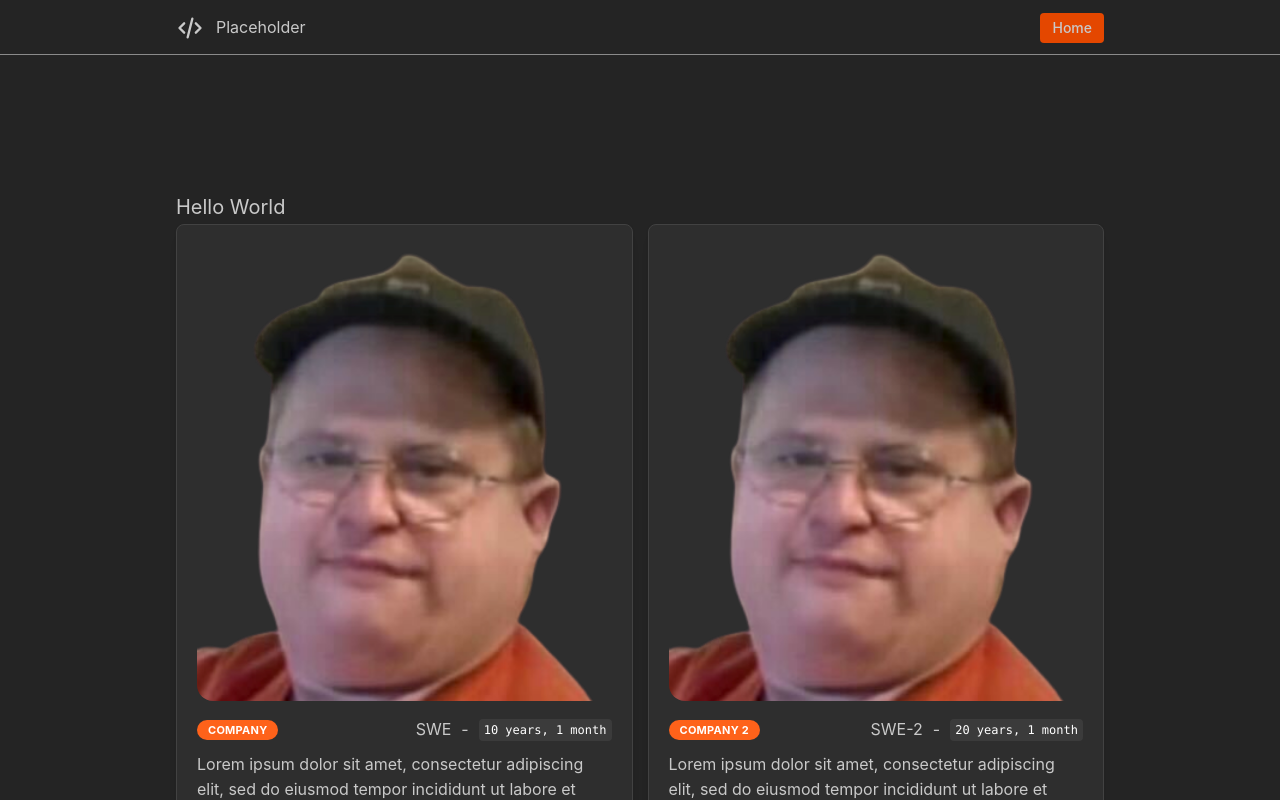
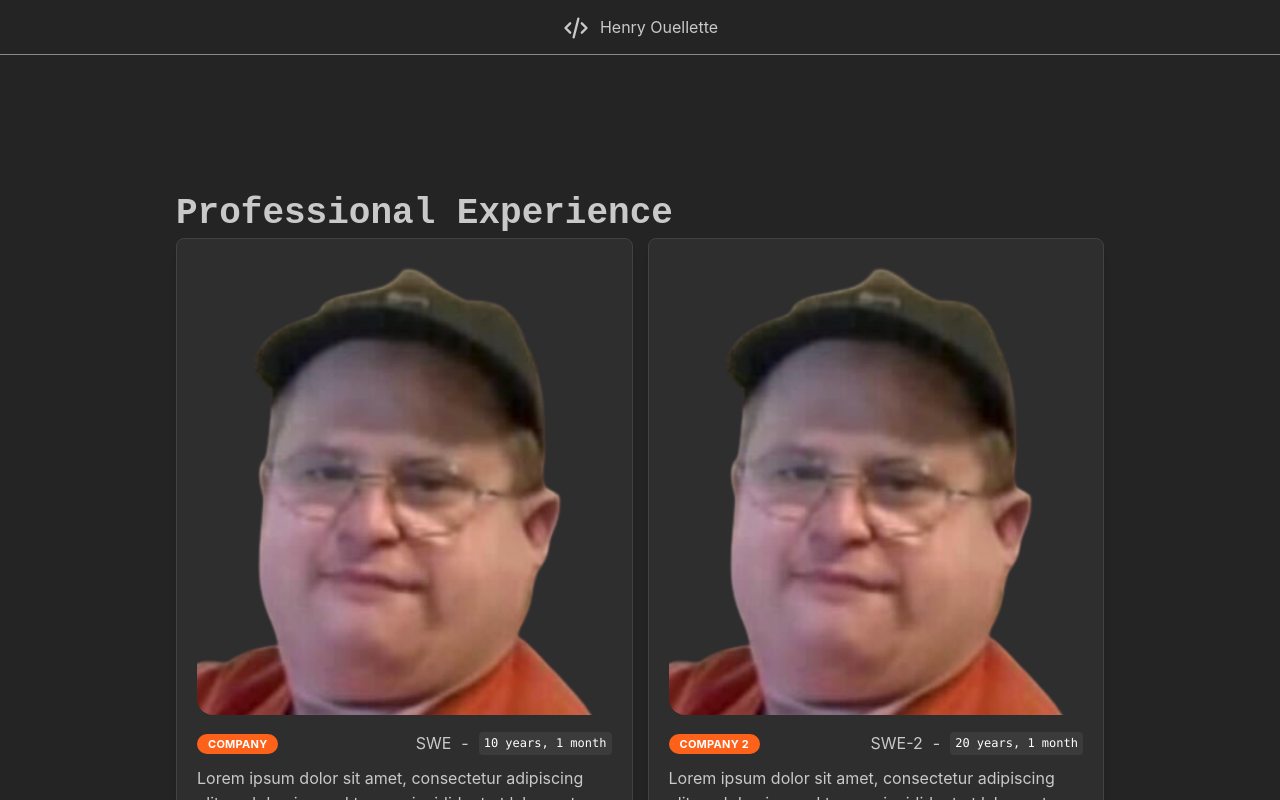
Before and after one commit to hxvry-dev/site, a React (Vite) app: page / in a window 1280 px wide. Shown: the top 800 px of the page. Built offline with nearby package versions, Linux system fonts and the light colour scheme.

Commit message:
Change TopBar. We don't need a NavBar.

```diff
--- a/src/components/TopBar.tsx
+++ b/src/components/TopBar.tsx
@@ -1,41 +1,18 @@
-import { Center, Container, Group, Space, Text } from '@mantine/core';
+import { Center, Container, Space, Text } from '@mantine/core';
 import { IconCode } from '@tabler/icons-react';
 import classes from './css/TopBar.module.css';
-import Links from './shared/links';
-import { useLocation, useNavigate } from 'react-router-dom';
 
 const TopBar = () => {
-	const nav = useNavigate();
-	const location = useLocation();
-
 	return (
 		<header className={classes.header}>
 			<Container size="md" className={classes.inner}>
-				<Center>
-					<IconCode size={28} />
-					<Space w="sm" />
-					<Text className={classes.highlight} component="a" href="/">
-						Placeholder
-					</Text>
-				</Center>
-				<Group gap={5} visibleFrom="xs">
-					{Links.map((link) => (
-						<a
-							key={link.label}
-							href={link.link}
-							className={classes.link}
-							data-active={
-								location.pathname === link.link || undefined
-							}
-							onClick={(event) => {
-								nav(link.link);
-								event.preventDefault();
-							}}
-						>
-							{link.label}
-						</a>
-					))}
-				</Group>
+				<Text component="a" href="/">
+					<Center>
+						<IconCode size={28} />
+						<Space w="xs" />
+						Henry Ouellette
+					</Center>
+				</Text>
 			</Container>
 		</header>
 	);
--- a/src/components/css/TopBar.module.css
+++ b/src/components/css/TopBar.module.css
@@ -8,27 +8,6 @@
 .inner {
 	height: rem(55px);
 	display: flex;
-	justify-content: space-between;
+	justify-content: center;
 	align-items: center;
 }
-
-.link {
-	display: block;
-	line-height: 1;
-	padding: rem(8px) rem(12px);
-	border-radius: var(--mantine-radius-sm);
-	text-decoration: none;
-	font-size: var(--mantine-font-size-sm);
-	color: light-dark(var(--mantine-color-gray-5), var(--mantine-color-dark-0));
-	font-weight: 500;
-
-	@mixin hover {
-		background-color: var(--mantine-primary-color-light-hover);
-		color: var(--mantine-color-white);
-		font-weight: 700;
-	}
-
-	[data-mantine-color-scheme] &[data-active] {
-		background-color: var(--mantine-primary-color-filled);
-	}
-}
--- a/src/components/pages/Home.tsx
+++ b/src/components/pages/Home.tsx
@@ -1,10 +1,10 @@
-import { Container, Text } from '@mantine/core';
+import { Container, Title } from '@mantine/core';
 import XPCard from '../XPCard';
 
 const Home = () => {
 	return (
 		<Container>
-			<Text size="xl">Hello World</Text>
+			<Title>Professional Experience</Title>
 			<XPCard />
 		</Container>
 	);
```
